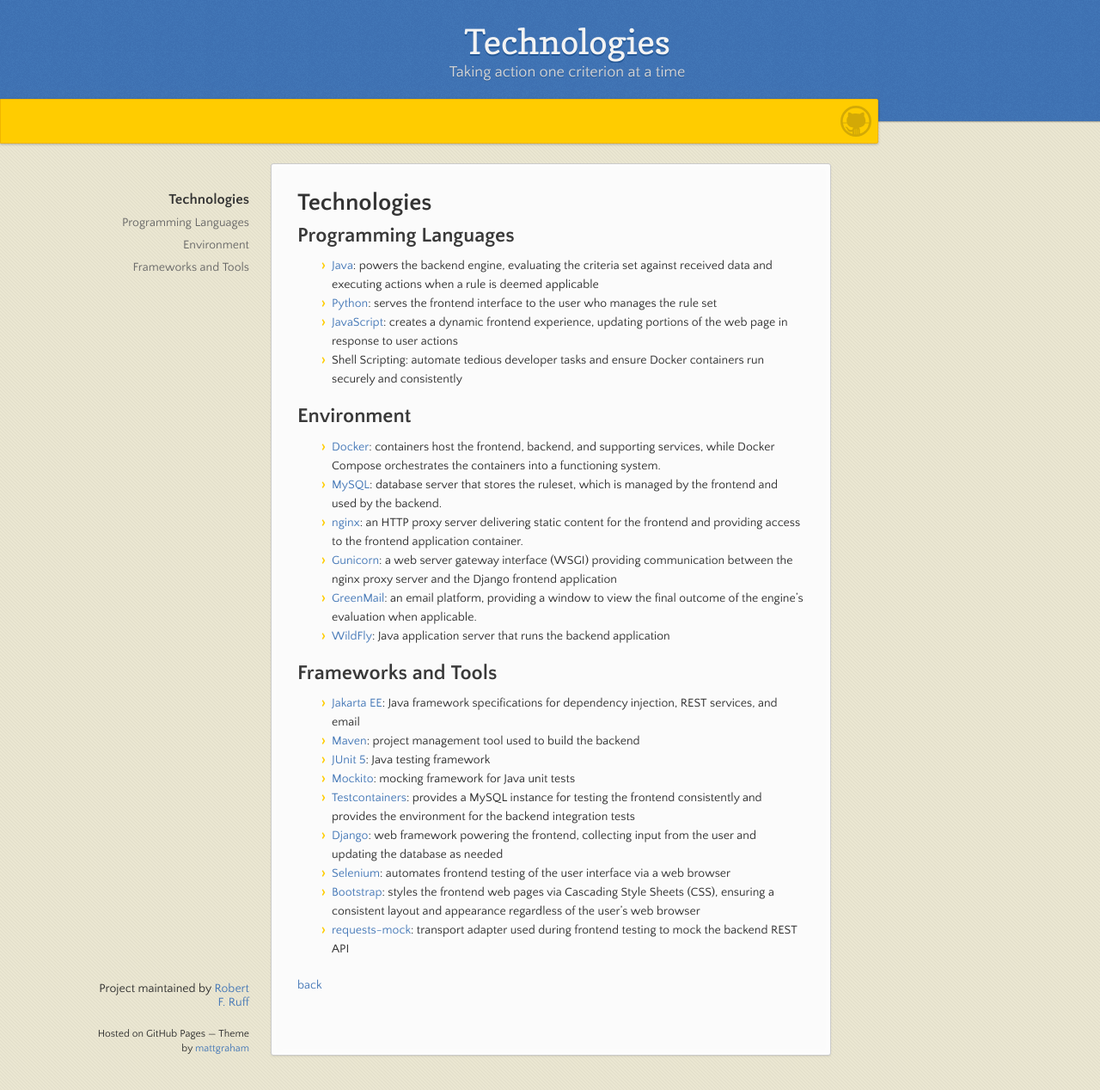
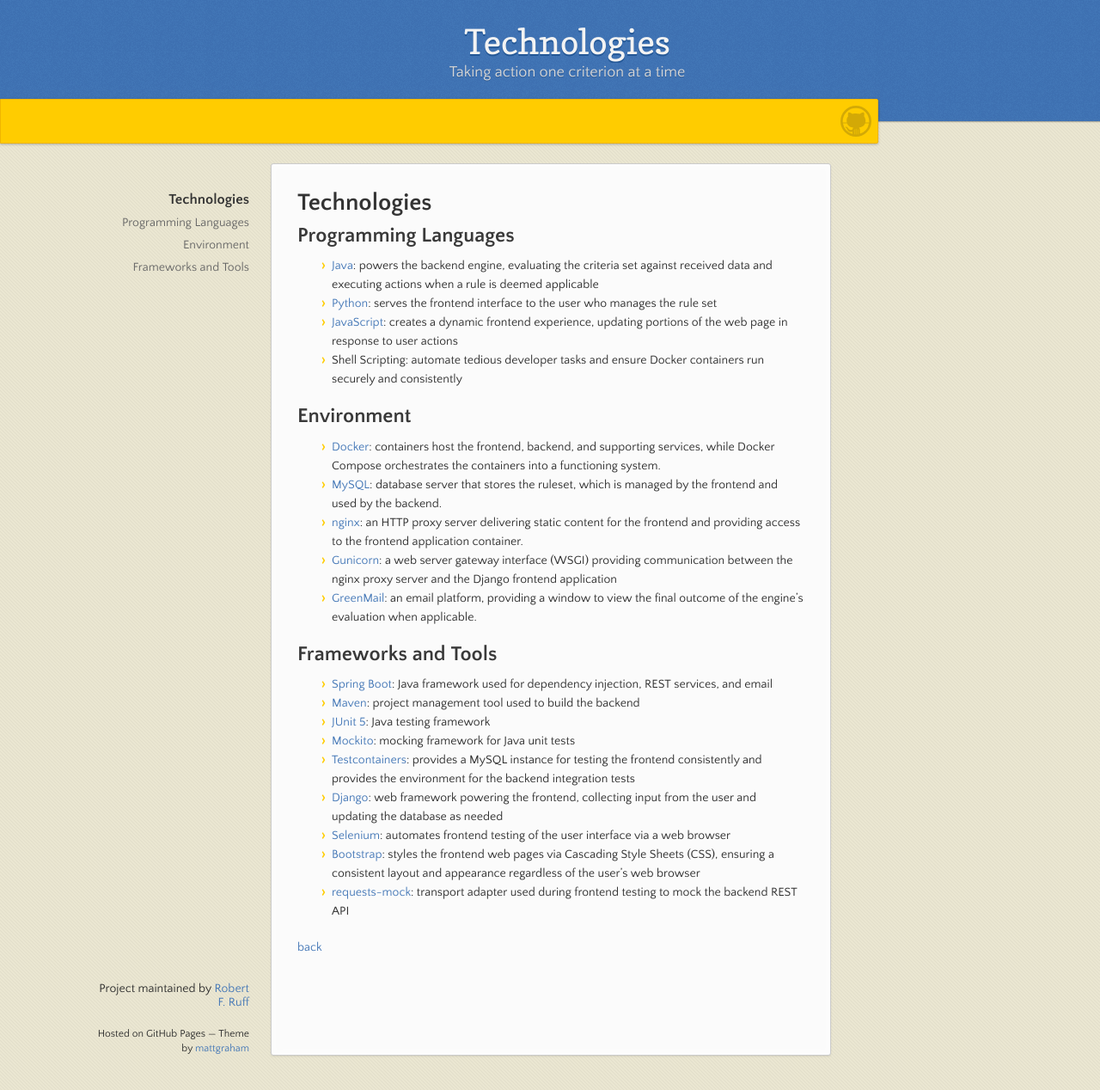
Before and after one commit to robert-f-ruff/robert-f-ruff.github.io, a Jekyll site: the page built from technologies.md, in a window 1280 px wide and 1268 px high. Shown: the whole window at 86% size. Built offline with Jekyll 4.4.1, drawn with Linux system fonts in a browser that asks for light colours; our own code applies the rules of GitHub Pages for plain Markdown files.

Commit message:
Update Site Copy Update technologies list to reflect migration to Spring Boot.

```diff
--- a/technologies.md
+++ b/technologies.md
@@ -16,10 +16,9 @@ layout: default
 - [nginx](https://nginx.org/en/): an HTTP proxy server delivering static content for the frontend and providing access to the frontend application container.
 - [Gunicorn](https://docs.gunicorn.org/en/latest/index.html): a web server gateway interface (WSGI) providing communication between the nginx proxy server and the Django frontend application
 - [GreenMail](https://greenmail-mail-test.github.io/greenmail/#): an email platform, providing a window to view the final outcome of the engine's evaluation when applicable.
-- [WildFly](https://www.wildfly.org/): Java application server that runs the backend application
 
 ## Frameworks and Tools
-- [Jakarta EE](https://jakarta.ee/): Java framework specifications for dependency injection, REST services, and email
+- [Spring Boot](https://spring.io/): Java framework used for dependency injection, REST services, and email
 - [Maven](https://maven.apache.org/): project management tool used to build the backend
 - [JUnit 5](https://junit.org/junit5/): Java testing framework
 - [Mockito](https://site.mockito.org/): mocking framework for Java unit tests
```
